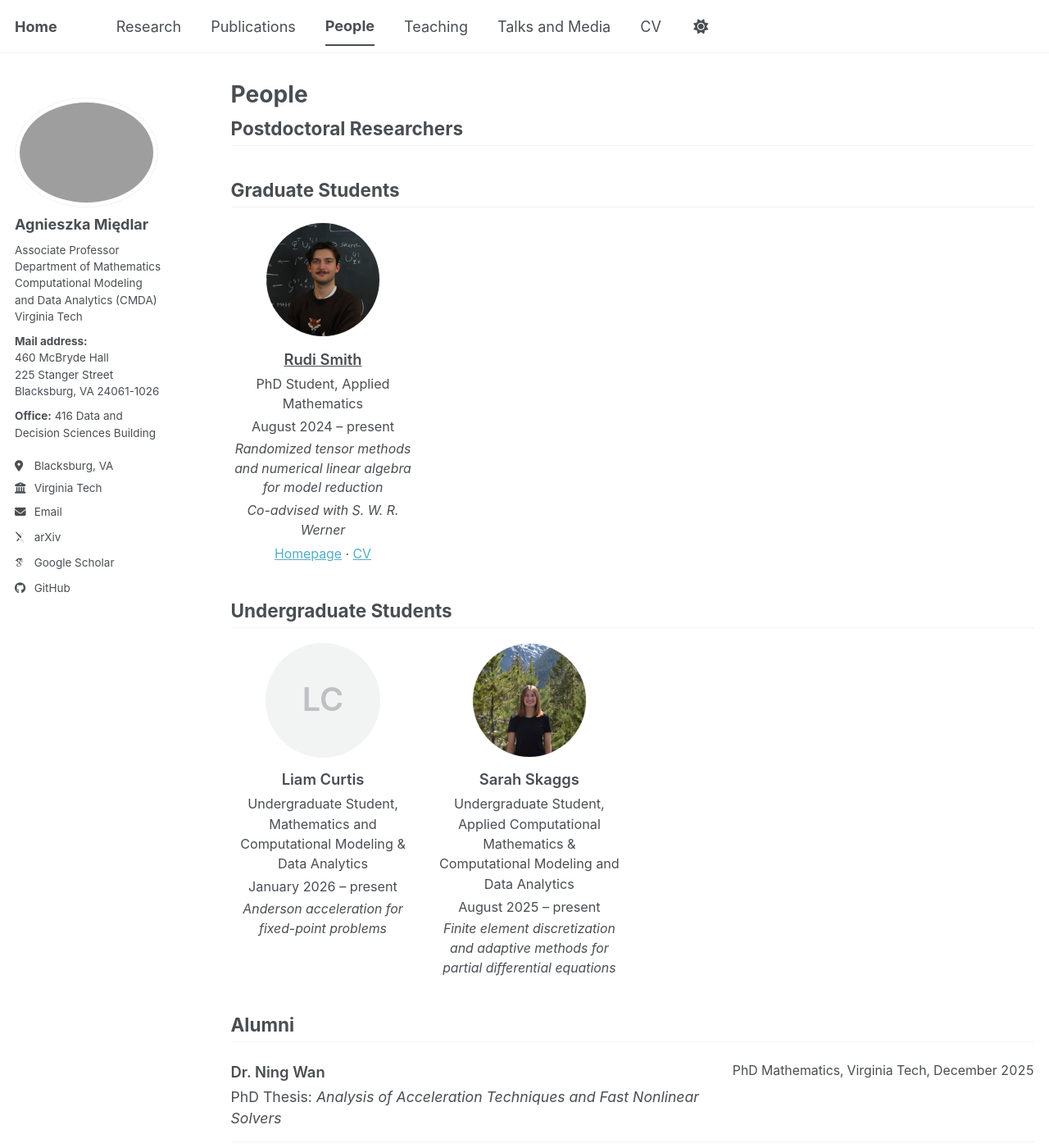
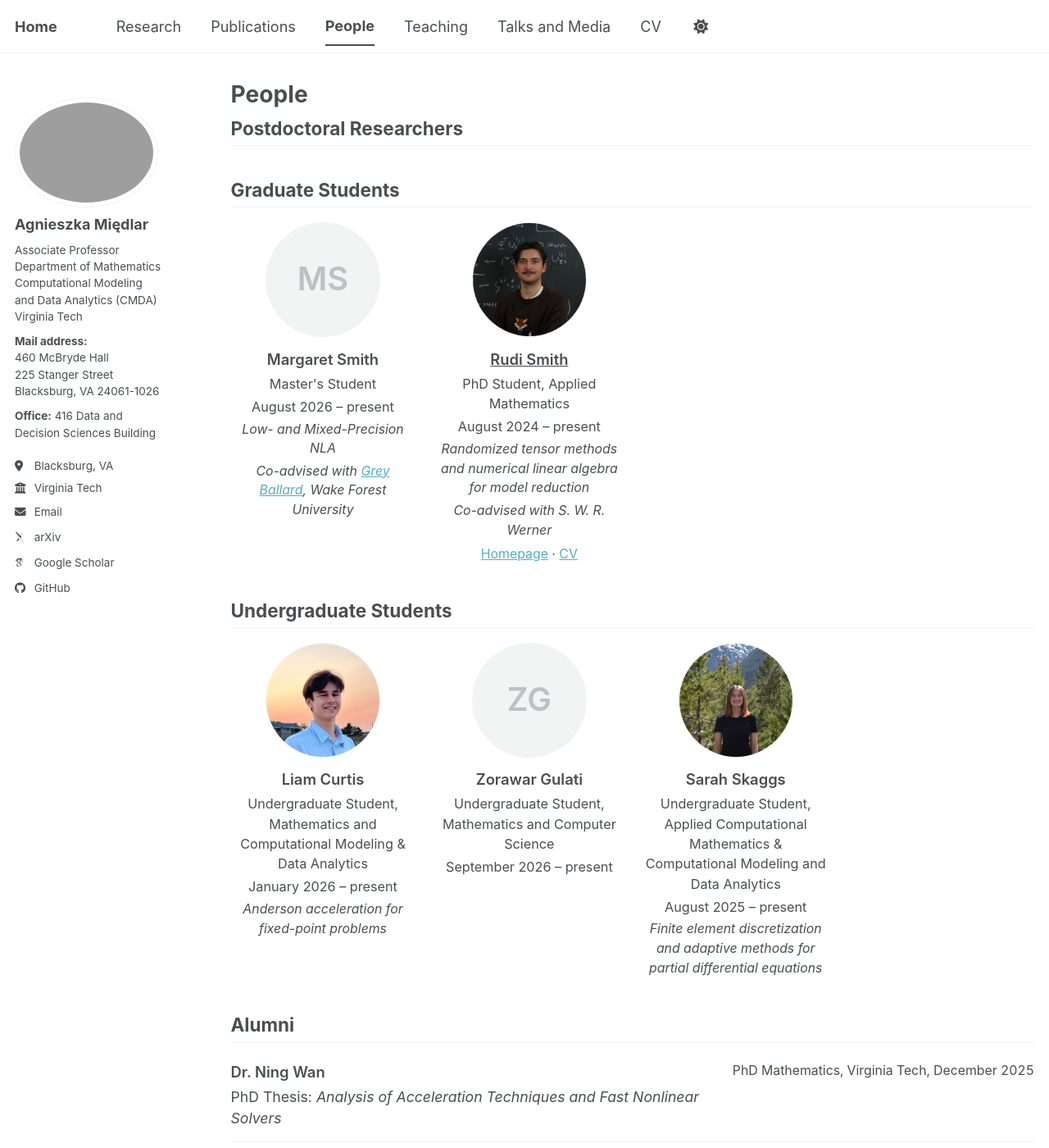
Before and after one commit to amiedlar/amiedlar.github.io, a Jekyll site: the page built from _pages/people.html, in a window 1280 px wide and 1400 px high. Shown: the whole window at 82% size. Built offline with Jekyll 4.4.1, drawn with Linux system fonts in a browser that asks for light colours; some web fonts are replaced; a script bundle is joined from its source files by our own code; library files that are not in the unit come from our copies.

Commit message:
People: add students, photos, co-advisor links; sort alphabetically

```diff
--- a/_data/people.yml
+++ b/_data/people.yml
@@ -9,6 +9,7 @@
 #     dates: "2023 – present"
 #     topic: "Randomized eigensolvers"  # research topic
 #     coadvisor: "Prof. N. N."          # shown as "Co-advised with ..."
+#     coadvisor_url: "https://..."      # co-advisor's page; links the co-advisor's name (the part before the first comma)
 #
 # Alumni (shown as rows) — fields:
 #   - name: "First Last"
@@ -30,6 +31,12 @@
       dates: "August 2024 – present"
       topic: "Randomized tensor methods and numerical linear algebra for model reduction"
       coadvisor: "S. W. R. Werner"
+    - name: "Margaret Smith"
+      role: "Master's Student"
+      dates: "August 2026 – present"
+      topic: "Low- and Mixed-Precision NLA"
+      coadvisor: "Grey Ballard, Wake Forest University"
+      coadvisor_url: "https://users.wfu.edu/ballard/index.html"
 
 - title: "Undergraduate Students"
   members:
@@ -39,9 +46,13 @@
       dates: "August 2025 – present"
       topic: "Finite element discretization and adaptive methods for partial differential equations"
     - name: "Liam Curtis"
+      photo: "people/liam-curtis.jpg"
       role: "Undergraduate Student, Mathematics and Computational Modeling & Data Analytics"
       dates: "January 2026 – present"
       topic: "Anderson acceleration for fixed-point problems"
+    - name: "Zorawar Gulati"
+      role: "Undergraduate Student, Mathematics and Computer Science"
+      dates: "September 2026 – present"
 
 - title: "Alumni"
   alumni: true
--- a/_pages/people.html
+++ b/_pages/people.html
@@ -45,7 +45,7 @@ author_profile: true
               {% if p.role %}<p class="person__role">{{ p.role }}</p>{% endif %}
               {% if p.dates %}<p class="person__dates">{{ p.dates }}</p>{% endif %}
               {% if p.topic %}<p class="person__topic">{{ p.topic }}</p>{% endif %}
-              {% if p.coadvisor %}<p class="person__topic">Co-advised with {{ p.coadvisor }}</p>{% endif %}
+              {% if p.coadvisor %}{% assign co = p.coadvisor | split: ", " %}<p class="person__topic">Co-advised with {% if p.coadvisor_url %}<a href="{{ p.coadvisor_url }}">{{ co.first }}</a>{% else %}{{ co.first }}{% endif %}{% if co.size > 1 %}, {{ p.coadvisor | remove_first: co.first | remove_first: ", " }}{% endif %}</p>{% endif %}
               {% if p.url or p.cv %}<p class="person__links">{% if p.url %}<a href="{{ p.url }}">Homepage</a>{% endif %}{% if p.url and p.cv %} · {% endif %}{% if p.cv %}<a href="{{ p.cv }}">CV</a>{% endif %}</p>{% endif %}
             </div>
           </div>
```
Also changed, not shown: CLAUDE.md (+2 -1 lines), images/people/liam-curtis.jpg (added).
